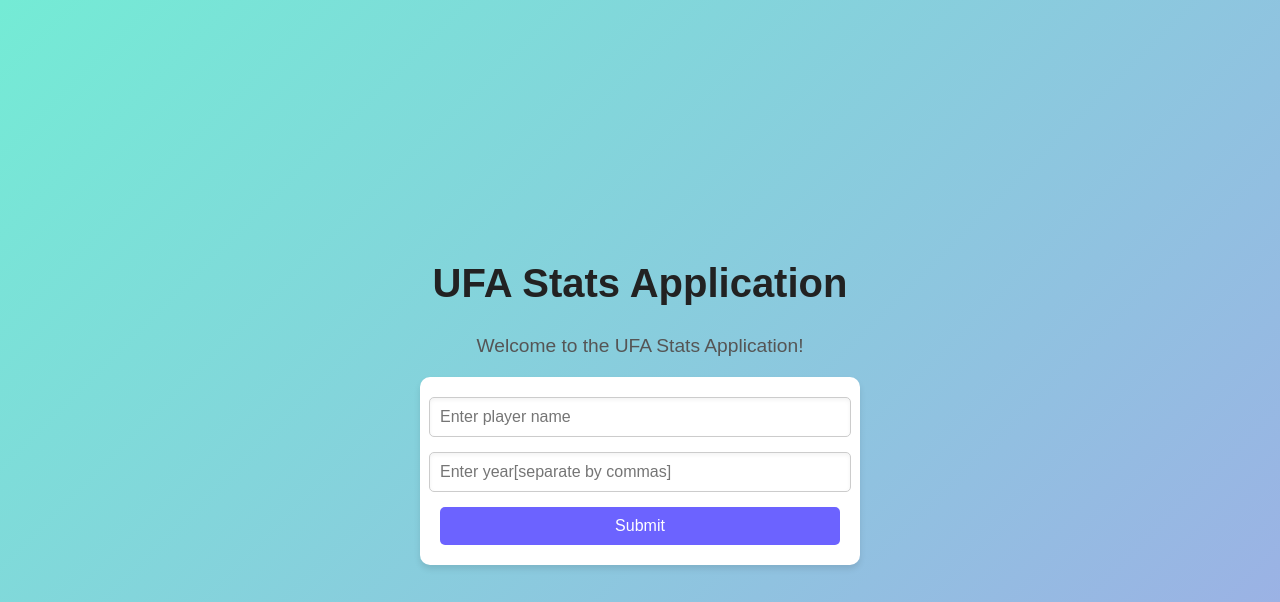
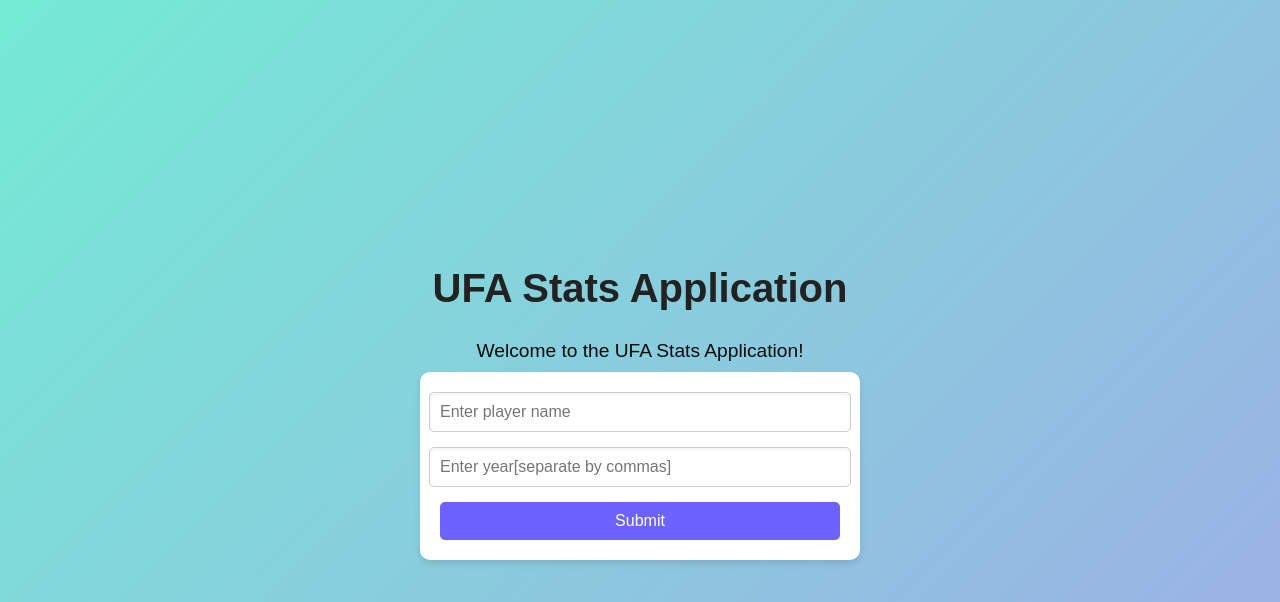
Before and after one commit to piyushkomali/ufaproject, a Flask app: page / in a window 1280 px wide. Shown: the top 602 px of the page. Run offline with Flask 3, Linux system fonts and the light colour scheme.

```diff
--- a/static/styles/styles.css
+++ b/static/styles/styles.css
@@ -19,8 +19,8 @@ h1 {
 
 p {
     font-size: 1.2rem;
-    color: #555;
-    margin-bottom: 20px;
+    color: #000000f3;
+    margin-bottom: 10px;
 }
 
 /* Form styling */
```
